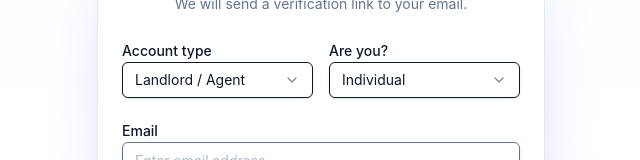
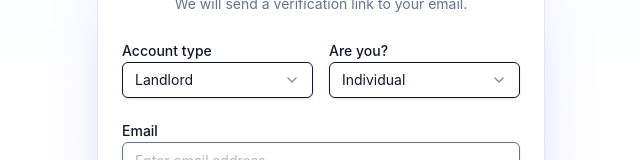
Before and after one commit to tolulopedd/Rentsure-Web, a React (Vite) app: page /signup in a window 1280 px wide. Shown: the part 255-415 px from the top of the page, without its empty margins (319-959 px from the left). Built offline with nearby package versions, Linux system fonts and the light colour scheme; no server answers.

Commit message:
sync signup landlord and agent split

```diff
--- a/src/pages/Signup.tsx
+++ b/src/pages/Signup.tsx
@@ -12,7 +12,7 @@ import { publicFetch } from "@/lib/api";
 import { getErrorMessage } from "@/lib/errors";
 import { usePageSeo } from "@/lib/usePageSeo";
 
-type SignupTrack = "RENTER" | "PROPERTY";
+type SignupTrack = "RENTER" | "LANDLORD" | "AGENT";
 type SignupEntity = "INDIVIDUAL" | "COMPANY";
 
 type SignupFormState = {
@@ -48,7 +48,8 @@ function isValidEmail(value: string) {
 
 function initialForm(searchParams: URLSearchParams): SignupFormState {
   const trackParam = searchParams.get("track")?.trim().toUpperCase();
-  const nextTrack: SignupTrack = trackParam === "RENTER" ? "RENTER" : "PROPERTY";
+  const nextTrack: SignupTrack =
+    trackParam === "RENTER" ? "RENTER" : trackParam === "AGENT" ? "AGENT" : "LANDLORD";
 
   return {
     track: nextTrack,
@@ -99,7 +100,7 @@ export default function Signup() {
       const response = await publicFetch<SignupResponse>("/api/auth/signup", {
         method: "POST",
         body: JSON.stringify({
-          accountType: form.track === "RENTER" ? "RENTER" : "LANDLORD",
+          accountType: form.track,
           entityType: form.entityType,
           firstName: form.firstName.trim(),
           lastName: form.lastName.trim(),
@@ -224,7 +225,8 @@ export default function Signup() {
                       </SelectTrigger>
                       <SelectContent className="bg-white">
                         <SelectItem value="RENTER">Renter</SelectItem>
-                        <SelectItem value="PROPERTY">Landlord / Agent</SelectItem>
+                        <SelectItem value="LANDLORD">Landlord</SelectItem>
+                        <SelectItem value="AGENT">Agent</SelectItem>
                       </SelectContent>
                     </Select>
                   </div>
```
